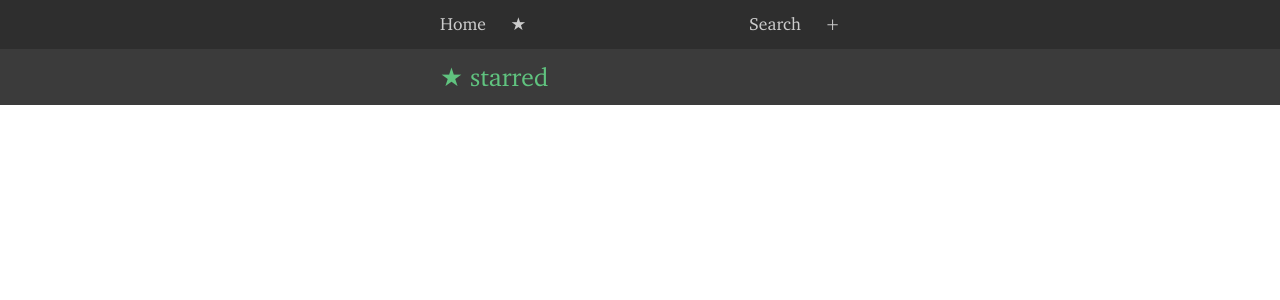
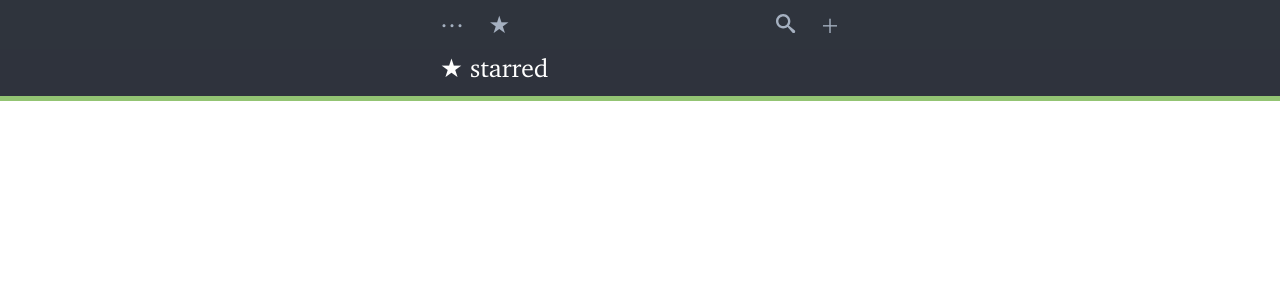
Before and after one commit to bencrowder/liszt, a Django app: page /starred/ in a window 1280 px wide. Shown: the top 300 px of the page. Run offline with Django 3.2, Linux system fonts and the light colour scheme; the visitor is signed in with stand-in values (Sample User, id 1); data that the repository does not hold is empty; some libraries are stand-ins or nearby versions.

Commit message:
Header area tweaks

```diff
--- a/liszt/static/css/style.css
+++ b/liszt/static/css/style.css
@@ -92,7 +92,7 @@ form.login input.button:hover {
   background: #444; }
 
 body > header {
-  background: #2e2e2e;
+  background: #2f343d;
   padding: 0 20px; }
   body > header > .container {
     display: flex; }
@@ -103,18 +103,30 @@ body > header {
         margin-left: -10px;
         margin-right: 0; }
       body > header > .container .controls a {
-        color: #cccccc;
+        color: #a5b0c0;
         cursor: pointer;
         display: inline-block;
-        font-size: 1.1em;
+        font-size: 1.5em;
         padding: 13px 10px 14px;
         text-decoration: none; }
         body > header > .container .controls a:hover {
-          color: #f2f2f2; }
+          color: #f0f2f4; }
+        body > header > .container .controls a.home {
+          line-height: 11px;
+          vertical-align: top; }
+        body > header > .container .controls a svg {
+          cursor: pointer;
+          height: .8em;
+          width: .8em; }
+          body > header > .container .controls a svg path {
+            fill: #a5b0c0; }
+          body > header > .container .controls a svg:hover path {
+            fill: #f0f2f4; }
 
 section#page-header {
-  background: #3b3b3b;
-  padding: 15px 20px 15px;
+  background: #2f333d;
+  border-bottom: solid 5px #93c473;
+  padding: 6px 20px 15px;
   /* Page title */ }
   section#page-header h1 {
     color: #222;
@@ -128,15 +140,24 @@ section#page-header {
       section#page-header h1 a:hover {
         color: #444; }
       section#page-header h1 a.context {
-        color: #de7398; }
+        color: #fff; }
+        section#page-header h1 a.context span.selector {
+          color: #aa5a76;
+          margin-right: 1px; }
         section#page-header h1 a.context:hover {
           color: #d95e89; }
       section#page-header h1 a.list {
-        color: #3bbbf1; }
+        color: #fff; }
+        section#page-header h1 a.list span.selector {
+          color: #308ab0;
+          margin-right: 1px; }
         section#page-header h1 a.list:hover {
           color: #24b3f0; }
       section#page-header h1 a.tag {
-        color: #60c37f; }
+        color: #fff; }
+        section#page-header h1 a.tag span.selector {
+          color: #5b7b65;
+          margin-right: 1px; }
         section#page-header h1 a.tag:hover {
           color: #4ebc70; }
     section#page-header h1 .main {
@@ -146,11 +167,20 @@ section#page-header {
     section#page-header h1 a + .main {
       margin-top: 7px; }
     section#page-header h1 span.context {
-      color: #de7398; }
+      color: #fff; }
+      section#page-header h1 span.context span.selector {
+        color: #aa5a76;
+        margin-right: 1px; }
     section#page-header h1 span.list {
-      color: #3bbbf1; }
+      color: #fff; }
+      section#page-header h1 span.list span.selector {
+        color: #308ab0;
+        margin-right: 1px; }
     section#page-header h1 span.tag {
-      color: #60c37f; }
+      color: #fff; }
+      section#page-header h1 span.tag span.selector {
+        color: #5b7b65;
+        margin-right: 1px; }
 
 .container {
   margin: 0px auto;
@@ -178,7 +208,7 @@ section#page-header {
 
 /* Add tray */
 #add-tray {
-  border-bottom: solid 5px #0f97d2; }
+  border-bottom: solid 5px #83afce; }
   #add-tray textarea {
     border: none;
     font-size: 1.2em;
--- a/liszt/static/scss/_base.scss
+++ b/liszt/static/scss/_base.scss
@@ -12,7 +12,7 @@ $item-color: hsl(0, 0%, 20%);
 $group-spacing: 25px;
 $item-spacing: 10px;
 
-$header-controls-color: hsl(0, 0%, 80%);
+$header-controls-color: hsl(216, 17%, 70%);
 
 $button-color: hsl(198, 87%, 44%);
 
--- a/liszt/static/scss/style.scss
+++ b/liszt/static/scss/style.scss
@@ -6,11 +6,21 @@
 @import "_login.scss";
 
 @mixin header-color($color) {
-	color: lighten($color, 15%);
+	color: #fff;
+
+	span.selector {
+		color: desaturate($color, 30);
+		margin-right: 1px;
+	}
 }
 
 @mixin header-link-color($color) {
-	color: lighten($color, 15%);
+	color: #fff;
+
+	span.selector {
+		color: desaturate($color, 30);
+		margin-right: 1px;
+	}
 
 	&:hover {
 		color: lighten($color, 10%);
@@ -18,7 +28,7 @@
 }
 
 body > header {
-	background: hsl(0, 0%, 18%);
+	background: hsl(216, 13%, 21%);
 	padding: 0 20px;
 
 	& > .container {
@@ -37,12 +47,31 @@ body > header {
 				color: $header-controls-color;
 				cursor: pointer;
 				display: inline-block;
-				font-size: 1.1em;
+				font-size: 1.5em;
 				padding: 13px 10px 14px;
 				text-decoration: none;
 
 				&:hover {
-					color: lighten($header-controls-color, 15%);
+					color: lighten($header-controls-color, 25%);
+				}
+
+				&.home {
+					line-height: 11px;
+					vertical-align: top;
+				}
+
+				svg {
+					cursor: pointer;
+					height: .8em;
+					width: .8em;
+
+					path {
+						fill: $header-controls-color;
+					}
+
+					&:hover path {
+						fill: lighten($header-controls-color, 25%);
+					}
 				}
 			}
 		}
@@ -50,8 +79,9 @@ body > header {
 }
 
 section#page-header {
-	background: hsl(0, 0%, 23%);
-	padding: 15px 20px 15px;
+	background: hsl(219, 13%, 21%);
+	border-bottom: solid 5px hsl(96, 41%, 61%);
+	padding: 6px 20px 15px;
 
 	/* Page title */
 	h1 {
@@ -141,7 +171,7 @@ section#page-header {
 
 /* Add tray */
 #add-tray {
-	border-bottom: solid 5px $list-color;
+	border-bottom: solid 5px hsl(205, 43%, 66%);
 
 	textarea {
 		border: none;
--- a/liszt/templates/_base.html
+++ b/liszt/templates/_base.html
@@ -42,12 +42,12 @@
 	<header>
 		<div class="container">
 			<div class="controls left">
-				<a href="{% url 'home' %}">Home</a>
+				<a class="home" href="{% url 'home' %}">…</a>
 				<a class="starred" href="{% url 'starred' %}">&#x2605;</a>
 			</div>
 
 			<div class="controls">
-				<a href="" class="search-button">Search</a>
+				<a href="" class="search-button"><svg version="1.1" xmlns="http://www.w3.org/2000/svg" xmlns:xlink="http://www.w3.org/1999/xlink" width="32" height="32" viewBox="0 0 32 32"><path d="M31.008 27.231l-7.58-6.447c-0.784-0.705-1.622-1.029-2.299-0.998 1.789-2.096 2.87-4.815 2.87-7.787 0-6.627-5.373-12-12-12s-12 5.373-12 12 5.373 12 12 12c2.972 0 5.691-1.081 7.787-2.87-0.031 0.677 0.293 1.515 0.998 2.299l6.447 7.58c1.104 1.226 2.907 1.33 4.007 0.23s0.997-2.903-0.23-4.007zM12 20c-4.418 0-8-3.582-8-8s3.582-8 8-8 8 3.582 8 8-3.582 8-8 8z" fill="#fff"></path></svg></a>
 				<a href="" class="add-button">+</a>
 			</div>
 		</div>
--- a/liszt/templates/context.html
+++ b/liszt/templates/context.html
@@ -1,7 +1,7 @@
 {% extends '_base.html' %}
 
 {% block pageheader %}
-<span class="context main">{{ ctext.get_display_slug }}</span>
+<span class="context main">{{ ctext.get_display_slug|safe }}</span>
 <div class="hidden" id="page-data" data-type="context" data-context-slug="{{ ctext.slug }}"></div>
 {% endblock pageheader %}
 
@@ -10,7 +10,7 @@
     {% for list in ctext.get_active_lists %}
 	<li class="list" data-object-id="{{ list.id }}">
 		<div class="wrapper">
-			<a href="{% url 'list_detail' list.context.slug list.slug %}">{{ list.get_display_slug }}</a>
+			<a href="{% url 'list_detail' list.context.slug list.slug %}">{{ list.get_display_slug|safe }}</a>
 			<span class="subtitle">{{ list.count_items }} item{% if list.count_items != 1 %}s{% endif %}{% if list.count_sublists %}, {{ list.count_sublists }} list{% if list.count_sublists != 1 %}s{% endif %}{% endif %}</span>
 		</div>
 		<span class="handle">=</span>
--- a/liszt/templates/home.html
+++ b/liszt/templates/home.html
@@ -7,7 +7,7 @@
     {% for c in contexts %}
 	<li class="list" data-object-id="{{ c.id }}">
 		<div class="wrapper">
-			<a href="{% url 'context_detail' c.slug %}">{{ c.get_display_slug }}</a>
+			<a href="{% url 'context_detail' c.slug %}">{{ c.get_display_slug|safe }}</a>
 			<span class="subtitle">{{ c.count_lists }} list{% if c.count_lists != 1 %}s{% endif %}
 		</div>
 		<span class="handle">=</span>
--- a/liszt/templates/tag.html
+++ b/liszt/templates/tag.html
@@ -2,7 +2,7 @@
 
 {% block pageheader %}
 {% if tag %}
-<span class="tag main">{{ tag.get_display_slug }}</span>
+<span class="tag main">{{ tag.get_display_slug|safe }}</span>
 {% else %}
 <span class="tag main">&#x2605; starred</span>
 {% endif %}
@@ -13,7 +13,7 @@
 		<ul class="contexts lists objects heading" data-sort-uri="{% url 'sort_things' 'context' %}">
 			<li class="list" data-object-id="{{ c.context.id }}">
 				<div class="wrapper">
-					<a href="{% url 'context_detail' c.context.slug %}">{{ c.context.get_display_slug }}</a>
+					<a href="{% url 'context_detail' c.context.slug %}">{{ c.context.get_display_slug|safe }}</a>
 				</div>
 			</li>
 		</ul>
```
Also changed, not shown: liszt/models.py (+5 -5 lines), liszt/templates/list.html (+5 -5 lines).
